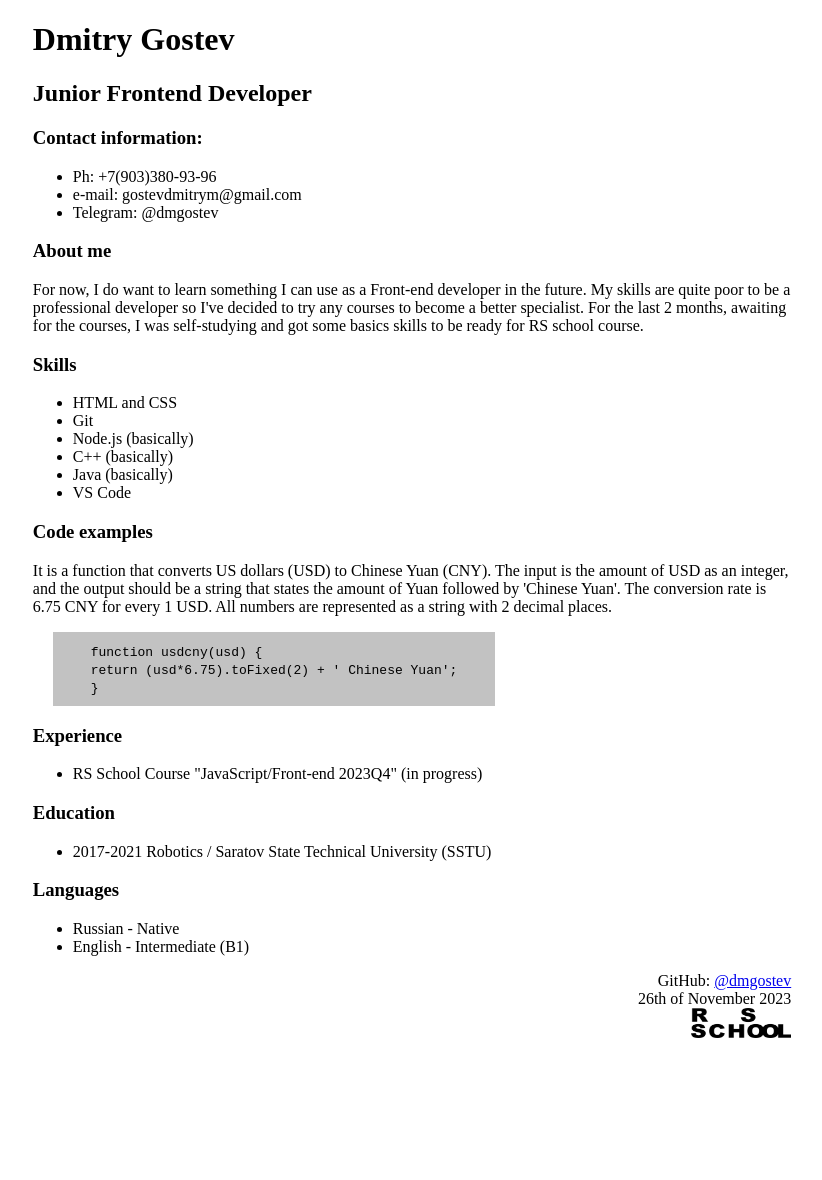
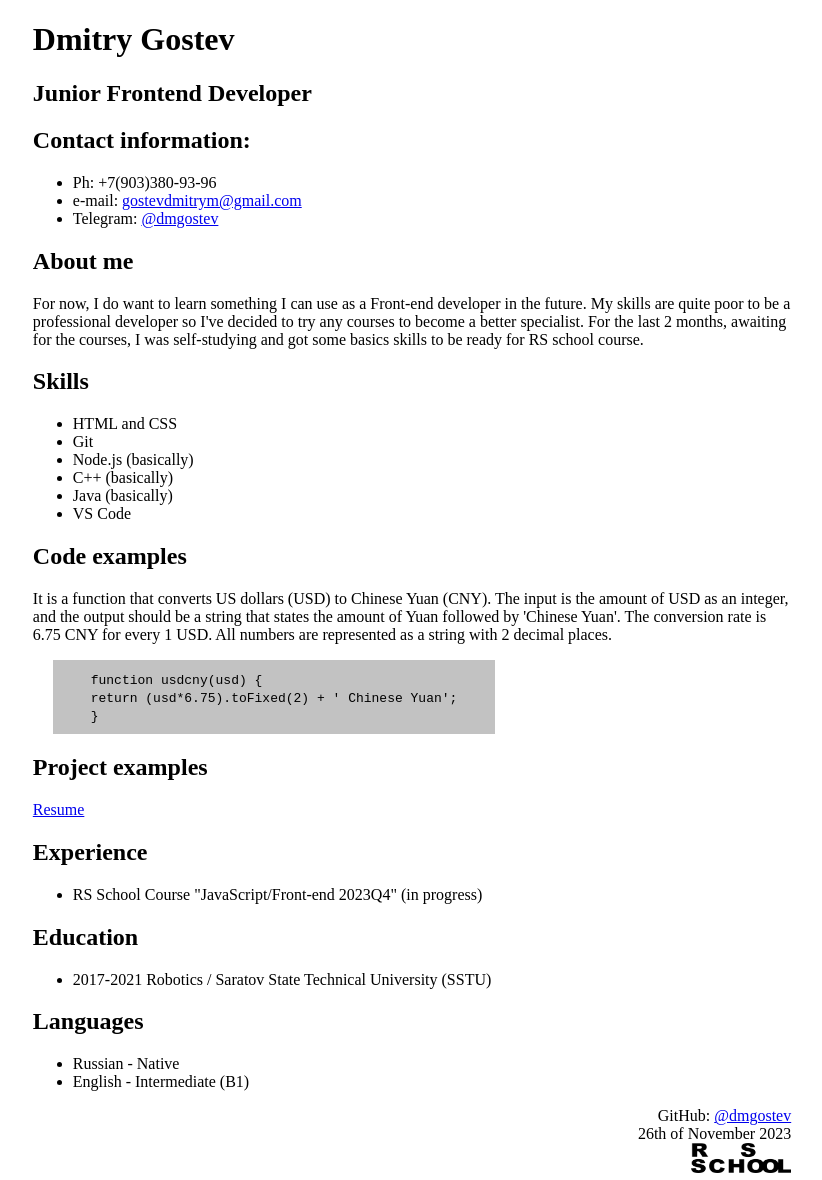
Before and after one commit to dmgostev/rsschool-cv, a plain HTML site: page index.html in a window 1280 px wide. Shown: the whole page, without its empty margins (228-1050 px from the left). Before the commit the page ends 1058 px from the top, so only its background shows below. Drawn offline with Linux system fonts and the light colour scheme.

Commit message:
fix: fixed according to requirements

```diff
--- a/index.html
+++ b/index.html
@@ -6,20 +6,24 @@
     </head>
     <body>
     <div id="text">
+      <header>
       <h1>Dmitry Gostev</h1>
         <h2>Junior Frontend Developer</h2>
 
-          <h3>Contact information:</h3>
-          <ul>
-            <li>Ph: +7(903)380-93-96</li>
-            <li>e-mail: gostevdmitrym@gmail.com</li>
-            <li>Telegram: @dmgostev</li>
-          </ul>
+          <h2>Contact information:</h2>
+          <nav>
+            <ul>
+              <li>Ph: +7(903)380-93-96</li>
+              <li>e-mail: <a href="mailto:gostevdmitrym@gmail.com">gostevdmitrym@gmail.com</a></li>
+              <li>Telegram: <a href="https://t.me/dmgostev">@dmgostev</a></li>
+            </ul>
+          </nav>
+      </header>
 
-          <h3>About me</h3>
+          <h2>About me</h2>
           <p>For now, I do want to learn something I can use as a Front-end developer in the future. My skills are quite poor to be a professional developer so I've decided to try any courses to become a better specialist. For the last 2 months, awaiting for the courses, I was self-studying and got some basics skills to be ready for RS school course.</p>
 
-          <h3>Skills</h3>
+          <h2>Skills</h2>
           <ul>
             <li>HTML and CSS</li>
             <li>Git</li>
@@ -29,7 +33,7 @@
             <li>VS Code</li>
           </ul>
 
-          <h3>Code examples</h3>
+          <h2>Code examples</h2>
           <p>It is a function that converts US dollars (USD) to Chinese Yuan (CNY). The input is the amount of USD as an integer, and the output should be a string that states the amount of Yuan followed by 'Chinese Yuan'. The conversion rate is 6.75 CNY for every 1 USD. All numbers are represented as a string with 2 decimal places.</p>
 
           <div id="code">
@@ -40,17 +44,20 @@
             </code>
           </div>
 
-          <h3>Experience</h3>
+          <h2>Project examples</h2>
+          <a href="https://github.com/dmgostev/rsschool-cv/tree/gh-pages">Resume</a>
+
+          <h2>Experience</h2>
           <ul>
             <li>RS School Course "JavaScript/Front-end 2023Q4" (in progress)</li>
           </ul>
 
-          <h3>Education</h3>
+          <h2>Education</h2>
             <ul>
             <li>2017-2021 Robotics / Saratov State Technical University (SSTU)</li>
           </ul>
 
-          <h3>Languages</h3>
+          <h2>Languages</h2>
           <ul>
             <li>Russian - Native</li>
             <li>English - Intermediate (B1)</li>
@@ -59,7 +66,7 @@
     <footer>
       <p>GitHub: <a href="https://github.com/dmgostev">@dmgostev</a><br>
       26th of November 2023<br>
-      <img alt="RS School" width="100" height="30" decoding="async" src="logo-rsschool3.png"><br>
+      <a href="https://rs.school/"><img alt="RS School" width="100" height="30" decoding="async" src="logo-rsschool3.png"></a><br>
       </p>
     </footer>
     </body>
```
